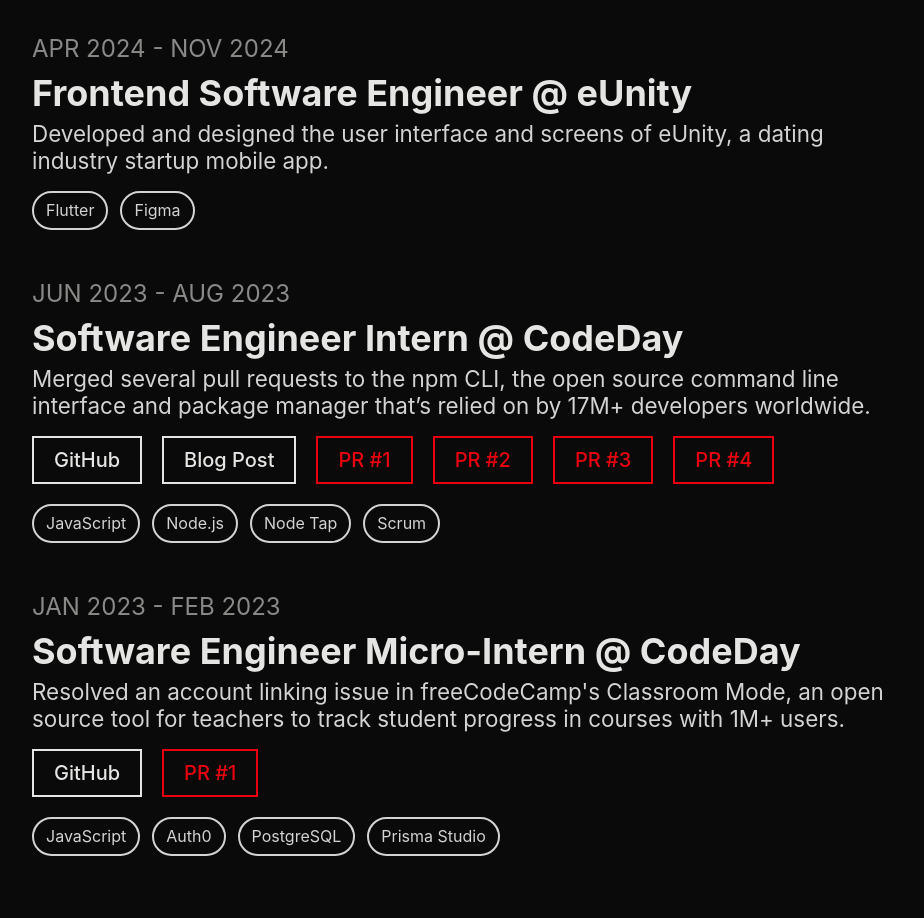
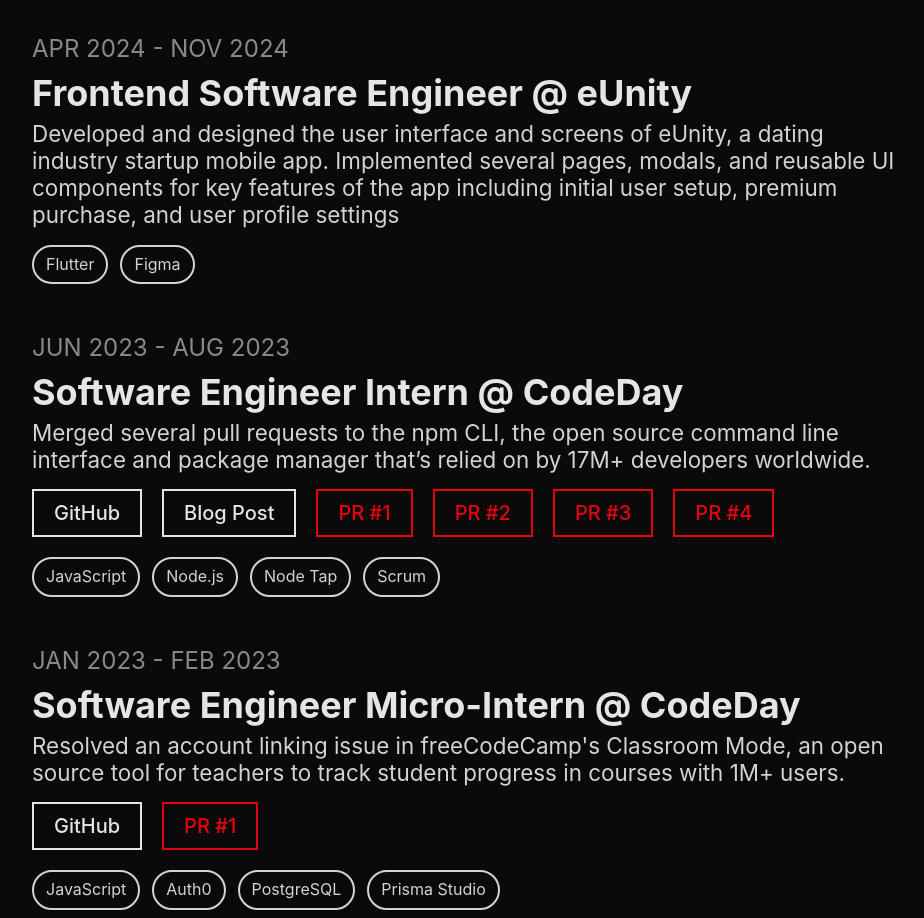
Before and after one commit to rahulio96/portfolio, a React (Vite) app: page / in a window 1280 px wide. Shown: the part 2217-3135 px from the top of the page, without its empty margins (174-1098 px from the left). Built offline with nearby package versions, Linux system fonts and the light colour scheme; no server answers.

Commit message:
Add more specific info to experience description for eunity

```diff
--- a/src/data/experienceData.ts
+++ b/src/data/experienceData.ts
@@ -12,7 +12,8 @@
     {
         date: "APR 2024 - NOV 2024",
         title: "Frontend Software Engineer @ eUnity",
-        desc: "Developed and designed the user interface and screens of eUnity, a dating industry startup mobile app.",
+        desc: "Developed and designed the user interface and screens of eUnity, a dating industry startup mobile app. "
+            + "Implemented several pages, modals, and reusable UI components for key features of the app including initial user setup, premium purchase, and user profile settings",
         skills: ["Flutter", "Figma"],
     },
 
```
